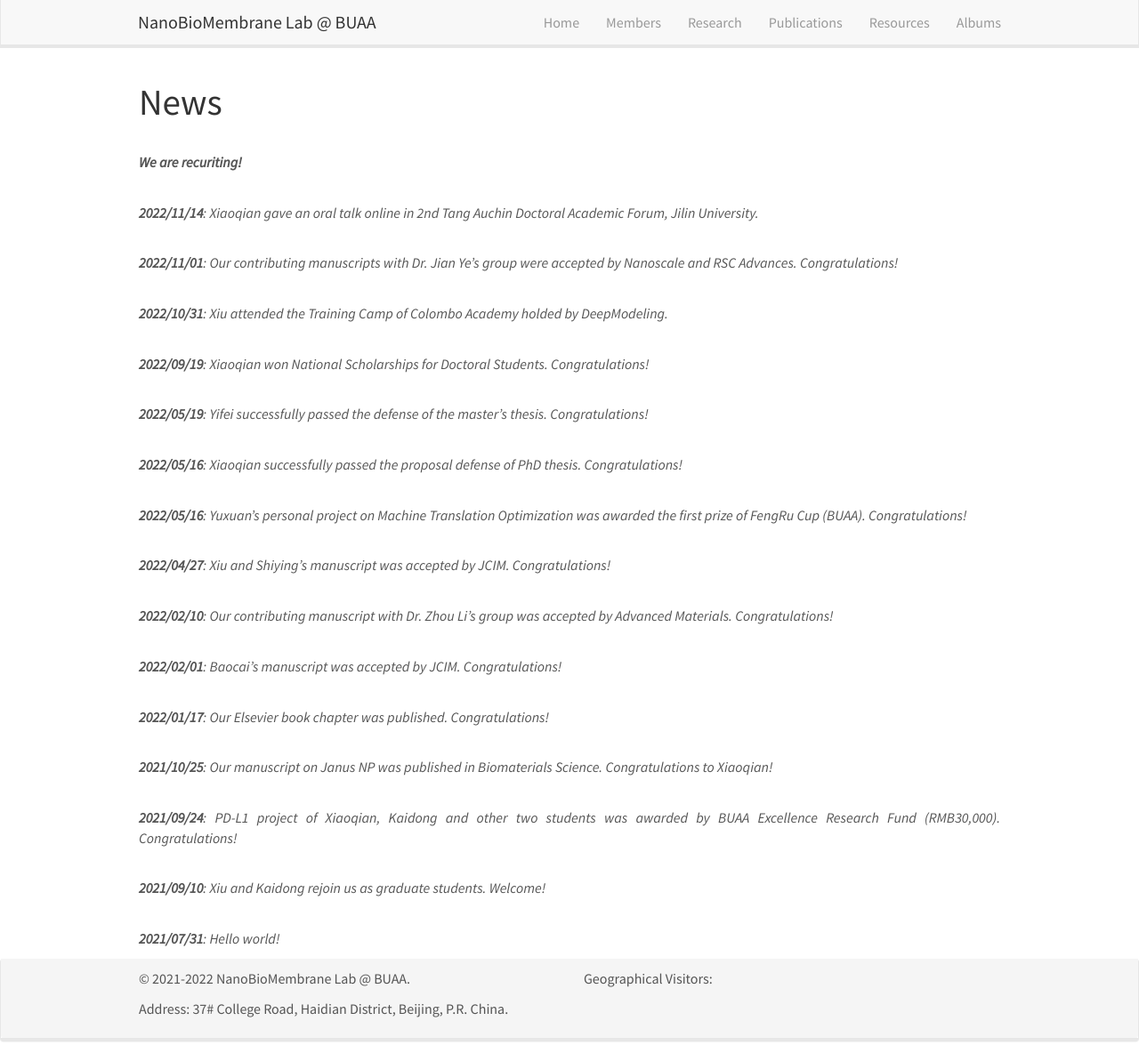
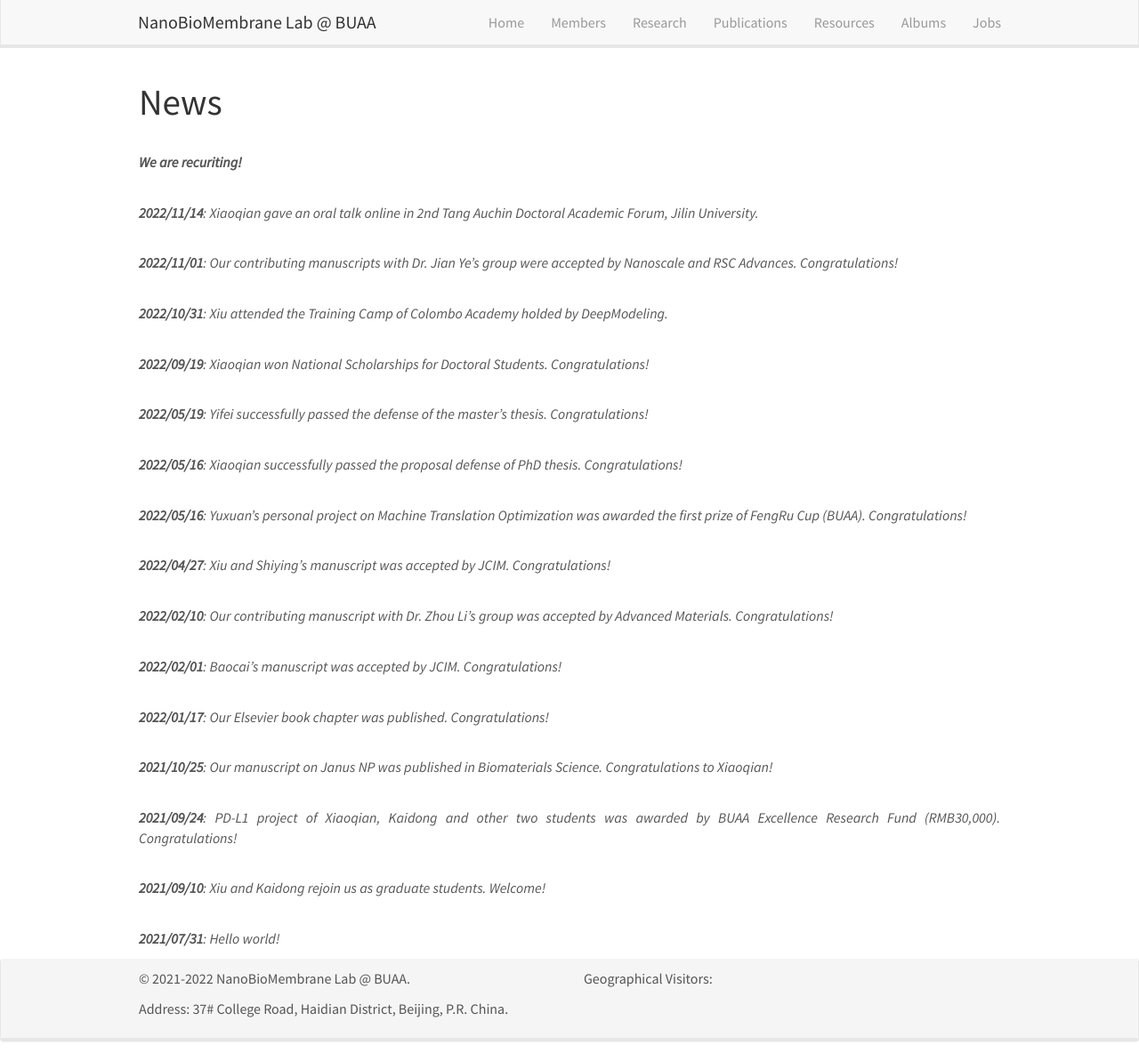
Before and after one commit to linxubo/linxubo.github.io, a Jekyll site: the page built from _pages/news.md, in a window 1280 px wide and 1193 px high. Shown: the whole window at 89% size. Built offline with Jekyll 4.4.1, drawn with Linux system fonts in a browser that asks for light colours; nearby versions of some CDN libraries; a script that is not in the unit is left out.

Commit message:
Update header.html

```diff
--- a/_includes/header.html
+++ b/_includes/header.html
@@ -18,6 +18,7 @@
 		<li><a href="{{ site.url }}{{ site.baseurl }}/publications">Publications</a></li>
 		<li><a href="{{ site.url }}{{ site.baseurl }}/resources">Resources</a></li>
 		<li><a href="{{ site.url }}{{ site.baseurl }}/albums">Albums</a></li>
+		<li><a href="{{ site.url }}{{ site.baseurl }}/jobs">Jobs</a></li>
 	  </ul>
 	</div>
   </div>
```
